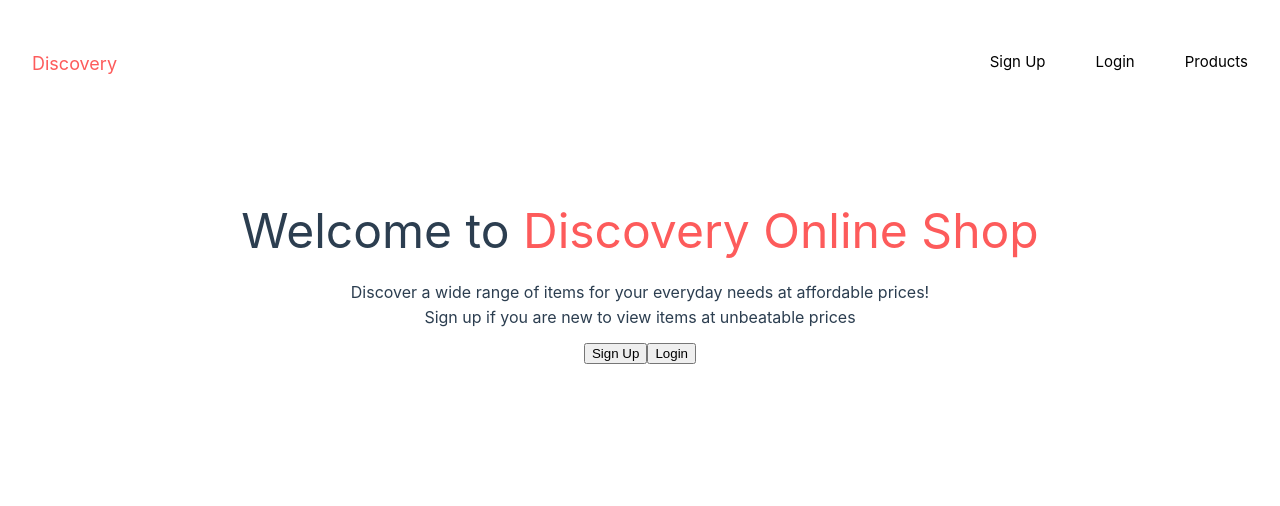
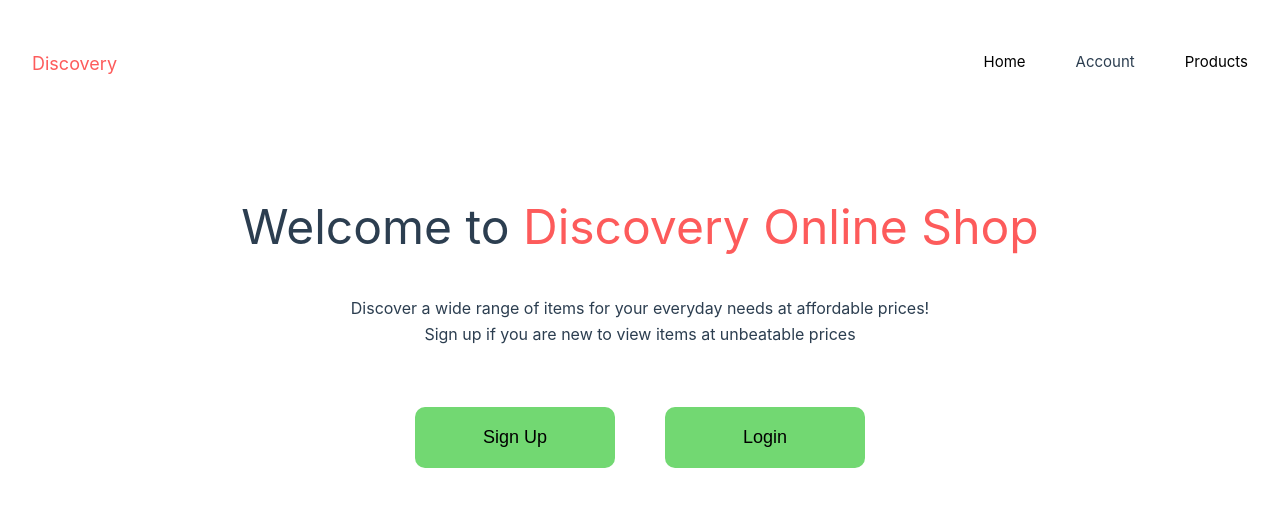
Before and after one commit to missbaah/discovery-online-shopping-website, a Vue app: page / in a window 1280 px wide. Shown: the top 506 px of the page. Built offline with nearby package versions, Linux system fonts and the light colour scheme.

Commit message:
home page styles

```diff
--- a/src/App.vue
+++ b/src/App.vue
@@ -6,25 +6,44 @@ import { RouterLink, RouterView } from 'vue-router'
   <header>
     <nav>
       <RouterLink to="/" class="logo">Discovery</RouterLink>
-      <RouterLink to="/signup">Sign Up</RouterLink>
-      <RouterLink to="/login">Login</RouterLink>
+      <RouterLink to="/">Home </RouterLink>
+      <section class="drop-down-menu">
+        <span>Account</span>
+        <div class="drop-down-content">
+          <RouterLink to="/signup">Sign Up</RouterLink>
+          <RouterLink to="/login">Login</RouterLink>
+        </div>
+      </section>
       <RouterLink to="/products">Products</RouterLink>
     </nav>
   </header>
-
   <RouterView />
 </template>
 
 <style scoped>
 @media (min-width: 1024px) {
-
-
-
   nav {
     display: flex;
     gap: 50px;
     padding: 50px 0px;
     justify-content: center;
+  }
+
+
+  .drop-down-content {
+    display: none;
+  }
+
+
+  .drop-down-menu:hover .drop-down-content {
+    display: block;
+    position: fixed;
+    display: flex;
+    min-width: 100px;
+    flex-direction: column;
+    padding: 10px;
+    gap: 10px;
+    background-color: #e0e0e0;
   }
 
   nav .logo {
--- a/src/assets/main.css
+++ b/src/assets/main.css
@@ -8,11 +8,11 @@
   font-weight: normal;
 } */
 
-@media (hover: hover) {
+/* @media (hover: hover) {
   a:hover {
     background-color: hsla(160, 100%, 37%, 0.2);
   }
-}
+} */
 
 @media (min-width: 1024px) {
   body {
--- a/src/components/HomeItems.vue
+++ b/src/components/HomeItems.vue
@@ -8,7 +8,7 @@
             <p>Discover a wide range of items for your everyday needs at affordable prices!</p>
             <p>Sign up if you are new to view items at unbeatable prices</p>
         </div>
-        <div>
+        <div class="div-buttons">
             <button @click="$router.push({ name: 'signup' })">Sign Up</button>
             <button @click="$router.push({ name: 'login' })">Login</button>
         </div>
@@ -17,10 +17,10 @@
 
 <style scoped>
 main {
-    min-height: 300px;
+    min-height: 400px;
     display: flex;
     flex-direction: column;
-    gap: 10px;
+    gap: 30px;
     align-items: center;
     justify-content: center;
 }
@@ -39,4 +39,19 @@ p {
     font-size: 16px;
     text-align: center;
 }
+
+.div-buttons {
+    margin-top: 30px;
+    display: flex;
+    gap: 50px;
+}
+
+button {
+    background-color: #72d872;
+    padding: 20px;
+    font-size: 18px;
+    border-radius: 10px;
+    width: 200px;
+    border: none;
+}
 </style>
--- a/src/components/LogIn.vue
+++ b/src/components/LogIn.vue
@@ -35,11 +35,11 @@ form input {
 }
 
 form button {
+    font-size: 16px;
     width: 300px;
     padding: 10px;
     border-radius: 5px;
     border: none;
-    color: white;
-    background-color: #fd5b5b;
+    background-color: #72d872;
 }
 </style>
--- a/src/components/SignUp.vue
+++ b/src/components/SignUp.vue
@@ -51,11 +51,11 @@ form input {
 }
 
 form button {
+    font-size: 16px;
     width: 300px;
     padding: 10px;
     border-radius: 5px;
     border: none;
-    color: white;
-    background-color: #fd5b5b;
+    background-color: #72d872;
 }
 </style>
```
